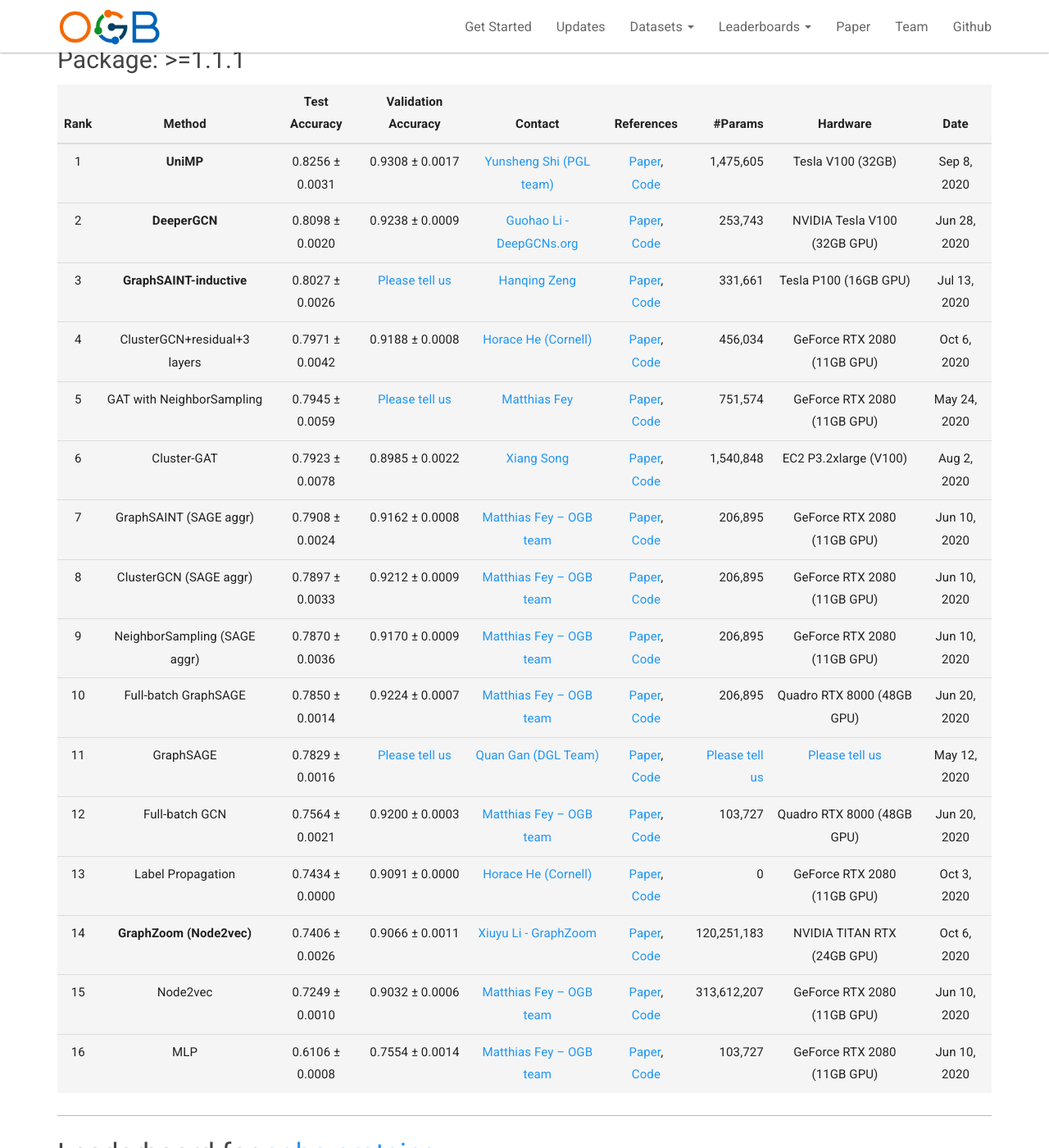
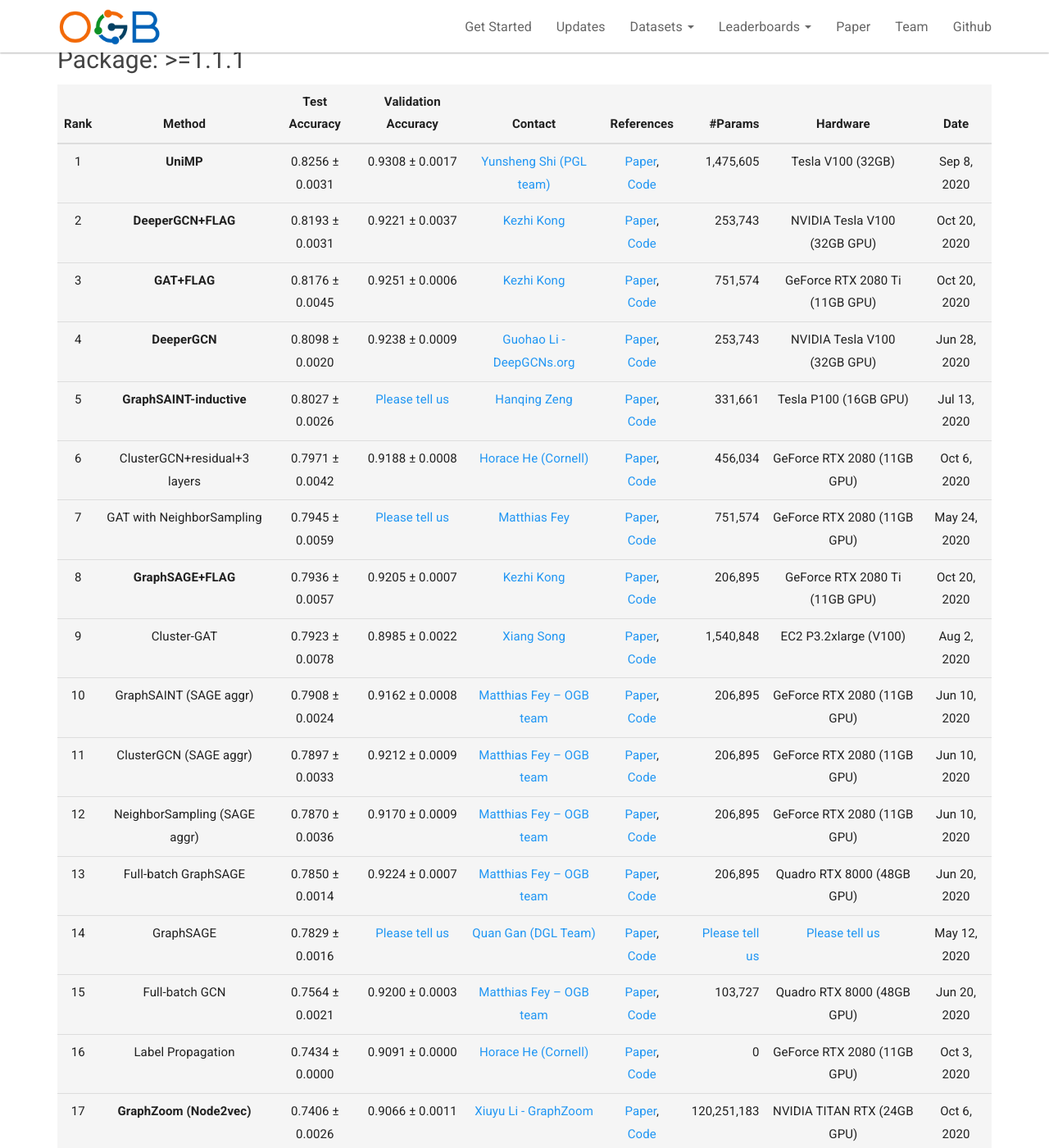
Before and after one commit to snap-stanford/ogb-web, a Jekyll site: the page built from _docs/leaderboard/leader_nodeprop.md, in a window 1280 px wide and 1400 px high, scrolled down 558 px. Shown: the whole window at 82% size. Built offline with Jekyll 4.4.1, drawn with Linux system fonts in a browser that asks for light colours.

Commit message:
updateleaderboard

```diff
--- a/_docs/leaderboard/leader_nodeprop.md
+++ b/_docs/leaderboard/leader_nodeprop.md
@@ -27,21 +27,24 @@ The **bold** method name indicates that the implementation is **official** (by t
 | Rank  | Method | Test Accuracy | Validation Accuracy | Contact | References | #Params | Hardware | Date
 |:----:|:-----:|:------:|:-----:|:-----:|:-----:|-----:|:-----:|:-----:|
 |  1  |  **UniMP**  | 0.8256 ± 0.0031   | 0.9308 ± 0.0017 |[Yunsheng Shi (PGL team)](mailto:shiyunsheng01@baidu.com) | [Paper](https://arxiv.org/pdf/2009.03509.pdf), [Code](https://github.com/PaddlePaddle/PGL/tree/main/ogb_examples/nodeproppred/unimp) | 1,475,605 | Tesla V100 (32GB) | Sep 8, 2020 |
-|  2  |  **DeeperGCN**  | 0.8098 ± 0.0020   | 0.9238 ± 0.0009 |[Guohao Li - DeepGCNs.org](mailto:guohao.li@kaust.edu.sa) | [Paper](https://arxiv.org/abs/2006.07739), [Code](https://github.com/lightaime/deep_gcns_torch/tree/master/examples/ogb) | 253,743 | NVIDIA Tesla V100 (32GB GPU) | Jun 28, 2020 |
-|  3  |  **GraphSAINT-inductive**  | 0.8027 ± 0.0026   | [Please tell us](mailto:ogb@cs.stanford.edu) |[Hanqing Zeng](mailto:zengh@usc.edu) | [Paper](https://arxiv.org/abs/1907.04931), [Code](https://github.com/GraphSAINT/GraphSAINT/tree/master/graphsaint/open_graph_benchmark) | 331,661 | Tesla P100 (16GB GPU) | Jul 13, 2020 |
-|  4  |  ClusterGCN+residual+3 layers  | 0.7971 ± 0.0042   | 0.9188 ± 0.0008 | [Horace He (Cornell)](mailto:hh498@cornell.edu) | [Paper](https://arxiv.org/abs/1905.07953), [Code](https://github.com/Chillee/ogb_baselines) | 456,034 | GeForce RTX 2080 (11GB GPU) | Oct 6, 2020 |
-|  5  |  GAT with NeighborSampling  | 0.7945 ± 0.0059   | [Please tell us](mailto:ogb@cs.stanford.edu) | [Matthias Fey](mailto:matthias.fey@tu-dortmund.de) | [Paper](https://arxiv.org/abs/1710.10903), [Code](https://github.com/rusty1s/pytorch_geometric/blob/master/examples/ogbn_products_gat.py) | 751,574 | GeForce RTX 2080 (11GB GPU) | May 24, 2020 |
-|  6  |  Cluster-GAT  | 0.7923 ± 0.0078   | 0.8985 ± 0.0022 | [Xiang Song](mailto:classicxsong@gmail.com) | [Paper](https://arxiv.org/abs/1905.07953), [Code](https://github.com/dmlc/dgl/tree/master/examples/pytorch/ogb/cluster-gat) | 1,540,848 | EC2 P3.2xlarge (V100) | Aug 2, 2020 |
-|  7  |  GraphSAINT (SAGE aggr)  | 0.7908 ± 0.0024   | 0.9162 ± 0.0008 | [Matthias Fey -- OGB team](mailto:matthias.fey@tu-dortmund.de) | [Paper](https://arxiv.org/abs/1907.04931), [Code](https://github.com/snap-stanford/ogb/tree/master/examples/nodeproppred/products) | 206,895 | GeForce RTX 2080 (11GB GPU) | Jun 10, 2020 |
-|  8  |  ClusterGCN (SAGE aggr)  | 0.7897 ± 0.0033   | 0.9212 ± 0.0009 | [Matthias Fey -- OGB team](mailto:matthias.fey@tu-dortmund.de) | [Paper](https://arxiv.org/abs/1905.07953), [Code](https://github.com/snap-stanford/ogb/tree/master/examples/nodeproppred/products) | 206,895 | GeForce RTX 2080 (11GB GPU) | Jun 10, 2020 |
-|  9  |  NeighborSampling (SAGE aggr)  | 0.7870 ± 0.0036   | 0.9170 ± 0.0009 | [Matthias Fey -- OGB team](mailto:matthias.fey@tu-dortmund.de) | [Paper](https://arxiv.org/abs/1706.02216), [Code](https://github.com/snap-stanford/ogb/tree/master/examples/nodeproppred/products) | 206,895 | GeForce RTX 2080 (11GB GPU) | Jun 10, 2020 |
-|  10  |  Full-batch GraphSAGE  | 0.7850 ± 0.0014   | 0.9224 ± 0.0007 | [Matthias Fey -- OGB team](mailto:matthias.fey@tu-dortmund.de) | [Paper](https://arxiv.org/abs/1706.02216), [Code](https://github.com/snap-stanford/ogb/tree/master/examples/nodeproppred/products) | 206,895 | Quadro RTX 8000 (48GB GPU) | Jun 20, 2020 |
-|  11  |  GraphSAGE  | 0.7829 ± 0.0016   | [Please tell us](mailto:ogb@cs.stanford.edu) | [Quan Gan (DGL Team)](mailto:quagan@amazon.com) | [Paper](https://arxiv.org/abs/1706.02216), [Code](https://github.com/dmlc/dgl/tree/master/examples/pytorch/ogb/ogbn-products/graphsage) | [Please tell us](mailto:ogb@cs.stanford.edu) | [Please tell us](mailto:ogb@cs.stanford.edu) | May 12, 2020 |
-|  12  |  Full-batch GCN  | 0.7564 ± 0.0021   | 0.9200 ± 0.0003 | [Matthias Fey -- OGB team](mailto:matthias.fey@tu-dortmund.de) | [Paper](https://arxiv.org/abs/1609.02907), [Code](https://github.com/snap-stanford/ogb/tree/master/examples/nodeproppred/products) | 103,727 | Quadro RTX 8000 (48GB GPU) | Jun 20, 2020 |
-|  13  |  Label Propagation  | 0.7434 ± 0.0000   | 0.9091 ± 0.0000 | [Horace He (Cornell)](mailto:hh498@cornell.edu) | [Paper](http://pages.cs.wisc.edu/~jerryzhu/pub/thesis.pdf), [Code](https://github.com/Chillee/CorrectAndSmoothOGB) | 0 | GeForce RTX 2080 (11GB GPU) | Oct 3, 2020 |
-|  14  |  **GraphZoom (Node2vec)**  | 0.7406 ± 0.0026   | 0.9066 ± 0.0011 |[Xiuyu Li - GraphZoom](mailto:xl289@cornell.edu) | [Paper](https://openreview.net/forum?id=r1lGO0EKDH), [Code](https://github.com/cornell-zhang/GraphZoom/tree/master/ogb/ogbn-products) | 120,251,183 | NVIDIA TITAN RTX (24GB GPU) | Oct 6, 2020 |
-|  15  |  Node2vec  | 0.7249 ± 0.0010   | 0.9032 ± 0.0006 | [Matthias Fey -- OGB team](mailto:matthias.fey@tu-dortmund.de) | [Paper](https://arxiv.org/abs/1607.00653), [Code](https://github.com/snap-stanford/ogb/tree/master/examples/nodeproppred/products) | 313,612,207 | GeForce RTX 2080 (11GB GPU) | Jun 10, 2020 |
-|  16  |  MLP  | 0.6106 ± 0.0008   | 0.7554 ± 0.0014 | [Matthias Fey -- OGB team](mailto:matthias.fey@tu-dortmund.de) | [Paper](https://arxiv.org/abs/2005.00687), [Code](https://github.com/snap-stanford/ogb/tree/master/examples/nodeproppred/products) | 103,727 | GeForce RTX 2080 (11GB GPU) | Jun 10, 2020 |
+|  2  |  **DeeperGCN+FLAG**  | 0.8193 ± 0.0031   | 0.9221 ± 0.0037 |[Kezhi Kong](mailto:kong@cs.umd.edu) | [Paper](https://arxiv.org/abs/2010.09891), [Code](https://github.com/devnkong/FLAG/tree/main/ogb/nodeproppred/products) | 253,743 | NVIDIA Tesla V100 (32GB GPU) | Oct 20, 2020 |
+|  3  |  **GAT+FLAG**  | 0.8176 ± 0.0045   | 0.9251 ± 0.0006 |[Kezhi Kong](mailto:kong@cs.umd.edu) | [Paper](https://arxiv.org/abs/2010.09891), [Code](https://github.com/devnkong/FLAG/tree/main/ogb/nodeproppred/products) | 751,574 | GeForce RTX 2080 Ti (11GB GPU) | Oct 20, 2020 |
+|  4  |  **DeeperGCN**  | 0.8098 ± 0.0020   | 0.9238 ± 0.0009 |[Guohao Li - DeepGCNs.org](mailto:guohao.li@kaust.edu.sa) | [Paper](https://arxiv.org/abs/2006.07739), [Code](https://github.com/lightaime/deep_gcns_torch/tree/master/examples/ogb) | 253,743 | NVIDIA Tesla V100 (32GB GPU) | Jun 28, 2020 |
+|  5  |  **GraphSAINT-inductive**  | 0.8027 ± 0.0026   | [Please tell us](mailto:ogb@cs.stanford.edu) |[Hanqing Zeng](mailto:zengh@usc.edu) | [Paper](https://arxiv.org/abs/1907.04931), [Code](https://github.com/GraphSAINT/GraphSAINT/tree/master/graphsaint/open_graph_benchmark) | 331,661 | Tesla P100 (16GB GPU) | Jul 13, 2020 |
+|  6  |  ClusterGCN+residual+3 layers  | 0.7971 ± 0.0042   | 0.9188 ± 0.0008 | [Horace He (Cornell)](mailto:hh498@cornell.edu) | [Paper](https://arxiv.org/abs/1905.07953), [Code](https://github.com/Chillee/ogb_baselines) | 456,034 | GeForce RTX 2080 (11GB GPU) | Oct 6, 2020 |
+|  7  |  GAT with NeighborSampling  | 0.7945 ± 0.0059   | [Please tell us](mailto:ogb@cs.stanford.edu) | [Matthias Fey](mailto:matthias.fey@tu-dortmund.de) | [Paper](https://arxiv.org/abs/1710.10903), [Code](https://github.com/rusty1s/pytorch_geometric/blob/master/examples/ogbn_products_gat.py) | 751,574 | GeForce RTX 2080 (11GB GPU) | May 24, 2020 |
+|  8  |  **GraphSAGE+FLAG**  | 0.7936 ± 0.0057   | 0.9205 ± 0.0007 |[Kezhi Kong](mailto:kong@cs.umd.edu) | [Paper](https://arxiv.org/abs/2010.09891), [Code](https://github.com/devnkong/FLAG/tree/main/ogb/nodeproppred/products) | 206,895 | GeForce RTX 2080 Ti (11GB GPU) | Oct 20, 2020 |
+|  9  |  Cluster-GAT  | 0.7923 ± 0.0078   | 0.8985 ± 0.0022 | [Xiang Song](mailto:classicxsong@gmail.com) | [Paper](https://arxiv.org/abs/1905.07953), [Code](https://github.com/dmlc/dgl/tree/master/examples/pytorch/ogb/cluster-gat) | 1,540,848 | EC2 P3.2xlarge (V100) | Aug 2, 2020 |
+|  10  |  GraphSAINT (SAGE aggr)  | 0.7908 ± 0.0024   | 0.9162 ± 0.0008 | [Matthias Fey -- OGB team](mailto:matthias.fey@tu-dortmund.de) | [Paper](https://arxiv.org/abs/1907.04931), [Code](https://github.com/snap-stanford/ogb/tree/master/examples/nodeproppred/products) | 206,895 | GeForce RTX 2080 (11GB GPU) | Jun 10, 2020 |
+|  11  |  ClusterGCN (SAGE aggr)  | 0.7897 ± 0.0033   | 0.9212 ± 0.0009 | [Matthias Fey -- OGB team](mailto:matthias.fey@tu-dortmund.de) | [Paper](https://arxiv.org/abs/1905.07953), [Code](https://github.com/snap-stanford/ogb/tree/master/examples/nodeproppred/products) | 206,895 | GeForce RTX 2080 (11GB GPU) | Jun 10, 2020 |
+|  12  |  NeighborSampling (SAGE aggr)  | 0.7870 ± 0.0036   | 0.9170 ± 0.0009 | [Matthias Fey -- OGB team](mailto:matthias.fey@tu-dortmund.de) | [Paper](https://arxiv.org/abs/1706.02216), [Code](https://github.com/snap-stanford/ogb/tree/master/examples/nodeproppred/products) | 206,895 | GeForce RTX 2080 (11GB GPU) | Jun 10, 2020 |
+|  13  |  Full-batch GraphSAGE  | 0.7850 ± 0.0014   | 0.9224 ± 0.0007 | [Matthias Fey -- OGB team](mailto:matthias.fey@tu-dortmund.de) | [Paper](https://arxiv.org/abs/1706.02216), [Code](https://github.com/snap-stanford/ogb/tree/master/examples/nodeproppred/products) | 206,895 | Quadro RTX 8000 (48GB GPU) | Jun 20, 2020 |
+|  14  |  GraphSAGE  | 0.7829 ± 0.0016   | [Please tell us](mailto:ogb@cs.stanford.edu) | [Quan Gan (DGL Team)](mailto:quagan@amazon.com) | [Paper](https://arxiv.org/abs/1706.02216), [Code](https://github.com/dmlc/dgl/tree/master/examples/pytorch/ogb/ogbn-products/graphsage) | [Please tell us](mailto:ogb@cs.stanford.edu) | [Please tell us](mailto:ogb@cs.stanford.edu) | May 12, 2020 |
+|  15  |  Full-batch GCN  | 0.7564 ± 0.0021   | 0.9200 ± 0.0003 | [Matthias Fey -- OGB team](mailto:matthias.fey@tu-dortmund.de) | [Paper](https://arxiv.org/abs/1609.02907), [Code](https://github.com/snap-stanford/ogb/tree/master/examples/nodeproppred/products) | 103,727 | Quadro RTX 8000 (48GB GPU) | Jun 20, 2020 |
+|  16  |  Label Propagation  | 0.7434 ± 0.0000   | 0.9091 ± 0.0000 | [Horace He (Cornell)](mailto:hh498@cornell.edu) | [Paper](http://pages.cs.wisc.edu/~jerryzhu/pub/thesis.pdf), [Code](https://github.com/Chillee/CorrectAndSmoothOGB) | 0 | GeForce RTX 2080 (11GB GPU) | Oct 3, 2020 |
+|  17  |  **GraphZoom (Node2vec)**  | 0.7406 ± 0.0026   | 0.9066 ± 0.0011 |[Xiuyu Li - GraphZoom](mailto:xl289@cornell.edu) | [Paper](https://openreview.net/forum?id=r1lGO0EKDH), [Code](https://github.com/cornell-zhang/GraphZoom/tree/master/ogb/ogbn-products) | 120,251,183 | NVIDIA TITAN RTX (24GB GPU) | Oct 6, 2020 |
+|  18  |  Node2vec  | 0.7249 ± 0.0010   | 0.9032 ± 0.0006 | [Matthias Fey -- OGB team](mailto:matthias.fey@tu-dortmund.de) | [Paper](https://arxiv.org/abs/1607.00653), [Code](https://github.com/snap-stanford/ogb/tree/master/examples/nodeproppred/products) | 313,612,207 | GeForce RTX 2080 (11GB GPU) | Jun 10, 2020 |
+|  19  |  MLP  | 0.6106 ± 0.0008   | 0.7554 ± 0.0014 | [Matthias Fey -- OGB team](mailto:matthias.fey@tu-dortmund.de) | [Paper](https://arxiv.org/abs/2005.00687), [Code](https://github.com/snap-stanford/ogb/tree/master/examples/nodeproppred/products) | 103,727 | GeForce RTX 2080 (11GB GPU) | Jun 10, 2020 |
 
 
 <a name="ogbn-proteins"/>
```
